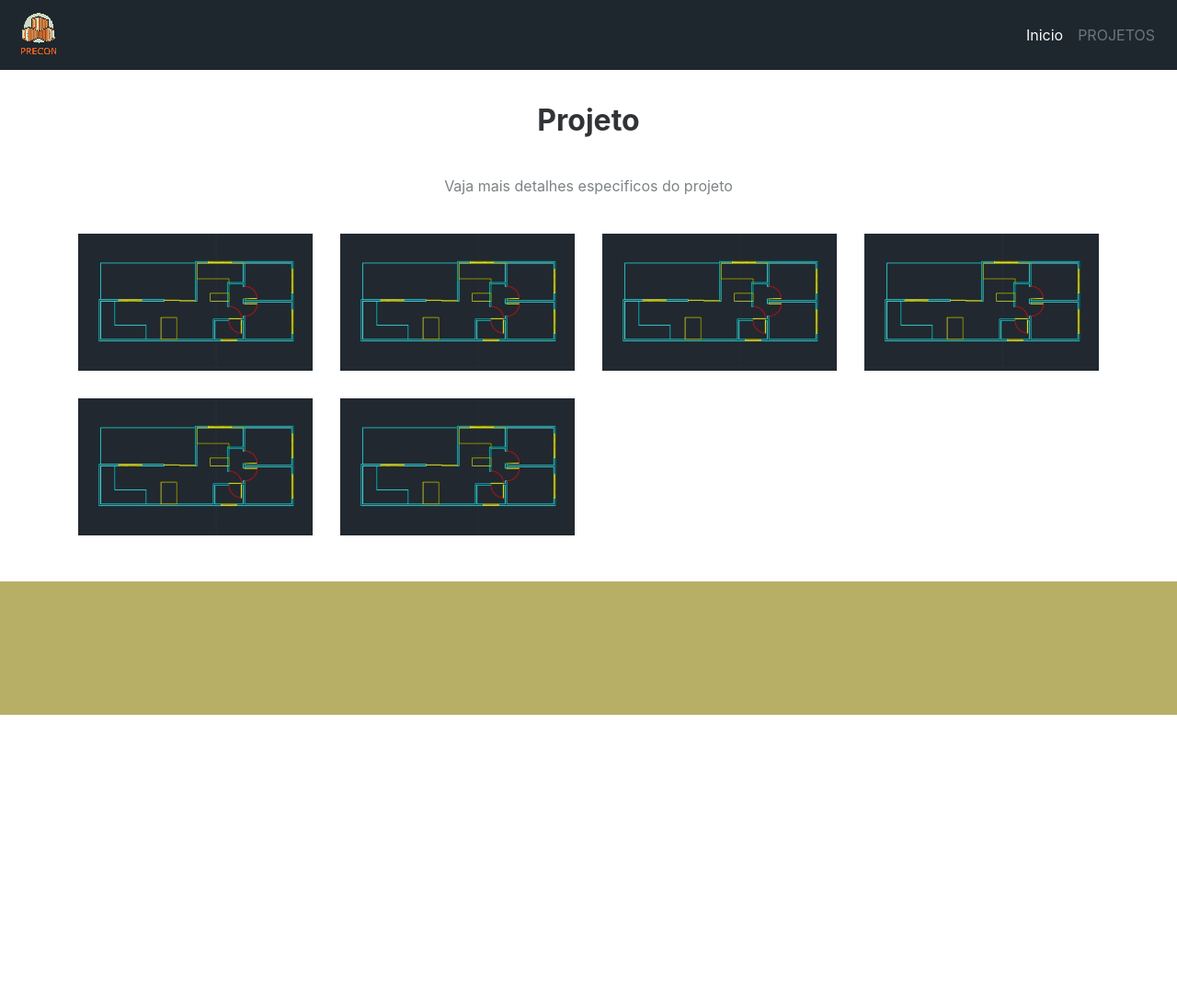
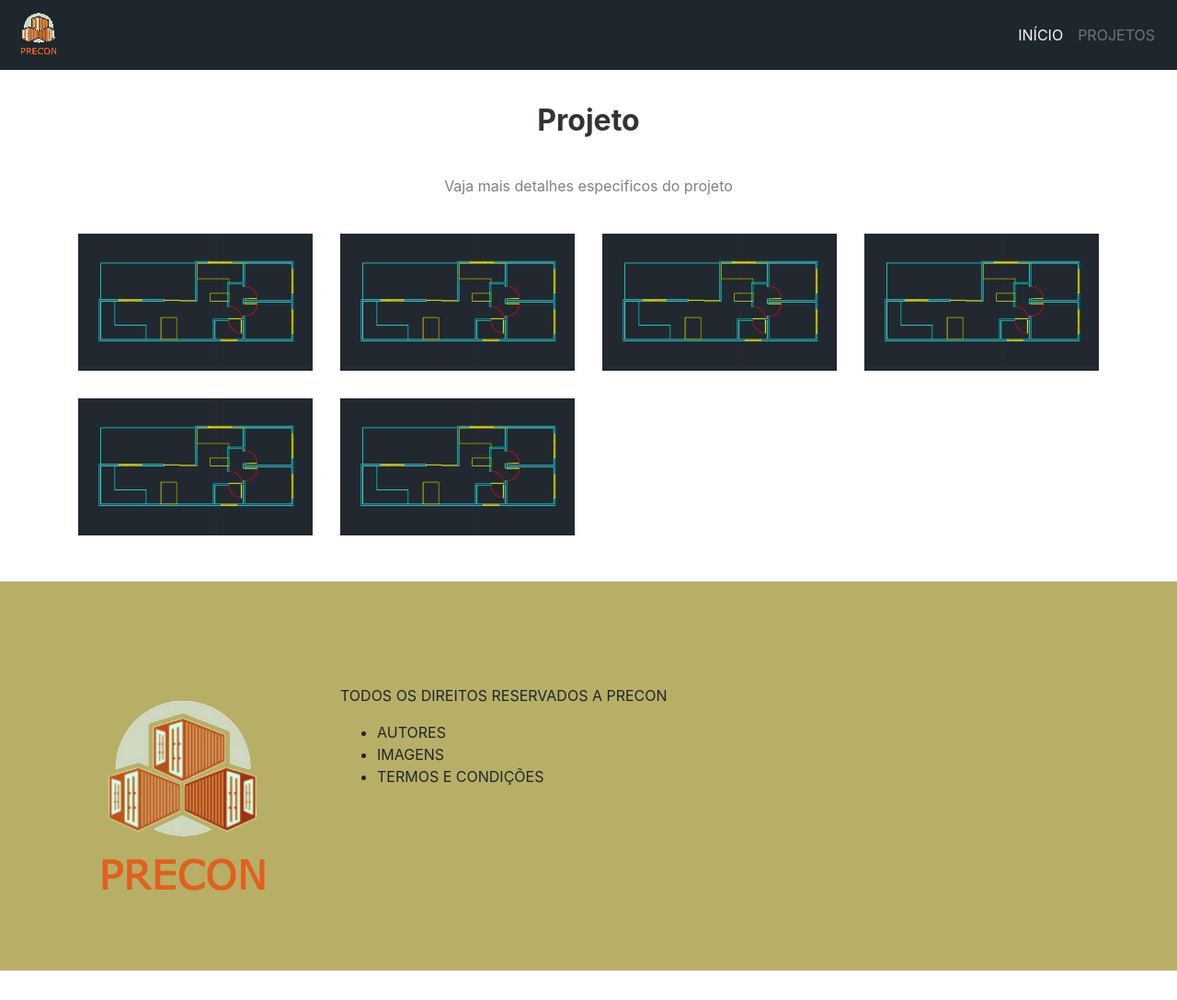
Before and after one commit to Brunohploureiro/TCC_edificacoes_container, a plain HTML site: page demo.html in a window 1280 px wide. Shown: the whole page at 92% size. Before the commit the page ends 809 px from the top, so only its background shows below. Drawn offline with nearby package versions, Linux system fonts and the light colour scheme.

Commit message:
mapa do site

```diff
--- a/demo.html
+++ b/demo.html
@@ -5,8 +5,10 @@
     <meta charset="utf-8">
     <meta name="viewport" content="width=device-width, initial-scale=1.0">
     <title>Mostruario</title>
+    <link rel="shortcut icon" href="img/Logo.png" type="image/x-icon">
     <link rel="stylesheet" href="https://cdnjs.cloudflare.com/ajax/libs/twitter-bootstrap/4.1.3/css/bootstrap.min.css">
     <link rel="stylesheet" href="css/demo.css">
+    <link rel="stylesheet" href="css/bootstrap.css">
     <link rel="stylesheet" href="https://cdnjs.cloudflare.com/ajax/libs/lightbox2/2.8.2/css/lightbox.min.css">
 </head>
 
@@ -23,7 +25,7 @@
         <div class="collapse navbar-collapse justify-content-end" id="mynav">
           <ul class="navbar-nav">
             <li class="nav-item">
-              <a class="link nav-link active text-light" aria-current="page" href="index.html">Inicio</a>
+              <a class="link nav-link active text-light" aria-current="page" href="index.html">INÍCIO</a>
             </li>
 
             <li class="nav-item">
@@ -53,8 +55,22 @@
     </div>
 
     <div class="jumbotron jumbotron-fluid "style="background-color: #B8AF67">
-        <h1 class="display-4 text-light text-center col-7 mt-2 mb-2"></h1>
+      <div class="container mt-5">
+        <div class="row">
+          <div class="col-12 col-md-3 col-sm-3 col-mt-7">
+            <img class="img img-fluid" src="img/Logo.png">
+          </div>
+          <div class="col-12 col-md-9 col-sm-9">
+            <p>TODOS OS DIREITOS RESERVADOS A PRECON</p>
+            <ul>
+              <li>AUTORES</li>
+              <li>IMAGENS</li>
+              <li>TERMOS E CONDIÇÕES</li>
+            </ul>
+          </div>
+        </div>
       </div>
+    </div>
 
     <script src="https://cdnjs.cloudflare.com/ajax/libs/jquery/3.2.1/jquery.min.js"></script>
     <script src="https://cdnjs.cloudflare.com/ajax/libs/twitter-bootstrap/4.1.3/js/bootstrap.bundle.min.js"></script>
```
Also changed, not shown: cadastro.html (+1 -0 lines), index.html (+17 -1 lines), projetos.html (+17 -2 lines).
